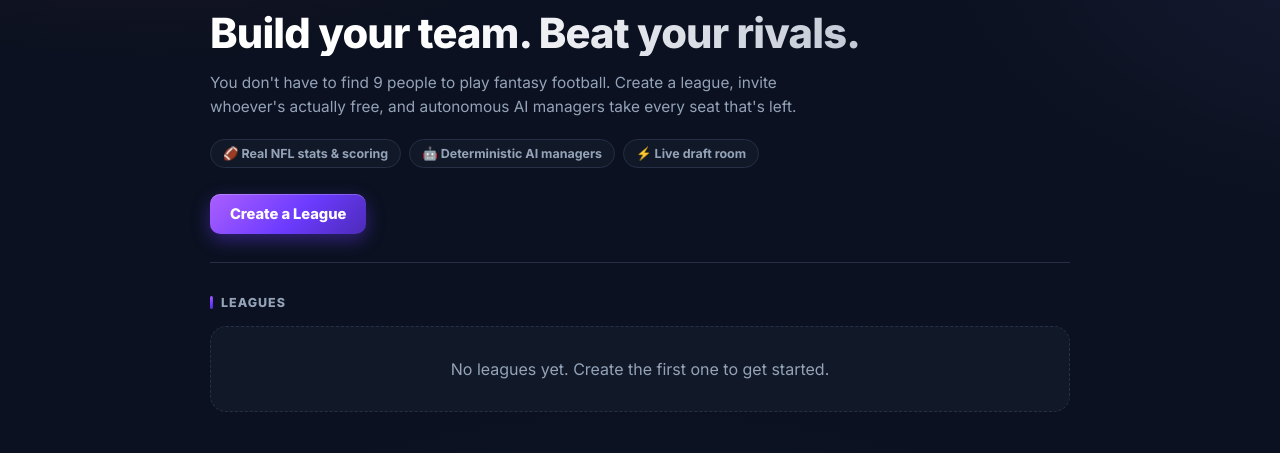
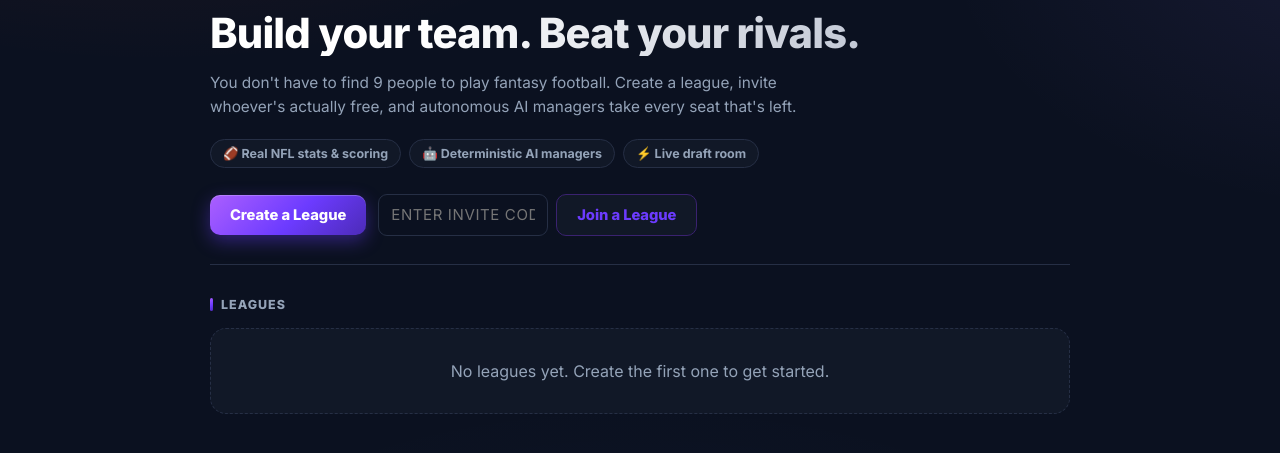
Before and after one commit to cmohalloran11-cell/rivyl, a Flask app: page / in a window 1280 px wide. Shown: the part 161-614 px from the top of the page. Run offline with Flask 3, Linux system fonts and the light colour scheme; data that the repository does not hold is empty; some libraries are stand-ins or nearby versions.

Commit message:
Add a "Join a League" button with a code-entry field
Home page now has a small form next to Create a League where you can
type just the short invite code instead of needing the full link.
Backed by a tiny /join redirect route (?code=XXXXX -> /join/XXXXX);
also normalizes codes to uppercase on both paths so a lowercase paste
or manual typo in casing still matches.

```diff
--- a/app.py
+++ b/app.py
@@ -2216,10 +2216,21 @@ def fill_remaining_with_ai(league_id):
     return redirect(url_for("league_home", league_id=league_id))
 
 
+@app.route("/join")
+def join_by_code():
+    """Lets someone type just the short code (from the 'Join a League'
+    button) instead of needing the full invite link."""
+    code = request.args.get("code", "").strip().upper()
+    if not code:
+        flash("Enter an invite code.")
+        return redirect(url_for("index"))
+    return redirect(url_for("join_league", code=code))
+
+
 @app.route("/join/<code>", methods=["GET", "POST"])
 def join_league(code):
     db = get_db()
-    league = db.execute("SELECT * FROM leagues WHERE invite_code = ?", (code,)).fetchone()
+    league = db.execute("SELECT * FROM leagues WHERE invite_code = ?", (code.strip().upper(),)).fetchone()
     if league is None:
         flash("Invalid or expired invite link.")
         return redirect(url_for("index"))
--- a/static/style.css
+++ b/static/style.css
@@ -279,6 +279,18 @@ button, .btn, .btn-small, input, select {
   font-weight: 700;
   padding: 6px 12px;
   border-radius: 999px;
+}
+
+.hero-actions { display: flex; flex-wrap: wrap; align-items: center; gap: 12px; }
+.join-code-form { display: flex; gap: 8px; }
+.join-code-form input {
+  width: 170px;
+  text-transform: uppercase;
+  letter-spacing: 0.04em;
+}
+@media (max-width: 480px) {
+  .hero-actions { flex-direction: column; align-items: stretch; }
+  .join-code-form input { width: auto; flex: 1; }
 }
 
 h1 { letter-spacing: -0.015em; font-weight: 800; }
--- a/templates/index.html
+++ b/templates/index.html
@@ -14,7 +14,13 @@
       <span class="hero-badge">🤖 Deterministic AI managers</span>
       <span class="hero-badge">⚡ Live draft room</span>
     </div>
-    <a class="btn" href="{{ url_for('new_league') }}">Create a League</a>
+    <div class="hero-actions">
+      <a class="btn" href="{{ url_for('new_league') }}">Create a League</a>
+      <form class="join-code-form" method="get" action="{{ url_for('join_by_code') }}">
+        <input type="text" name="code" placeholder="Enter invite code" maxlength="12" autocapitalize="characters">
+        <button class="btn btn-secondary" type="submit">Join a League</button>
+      </form>
+    </div>
   </div>
 
   <h2 class="section-title">Leagues {% if leagues %}<span class="hint" style="margin:0;">&middot; {{ leagues|length }}</span>{% endif %}</h2>
```
